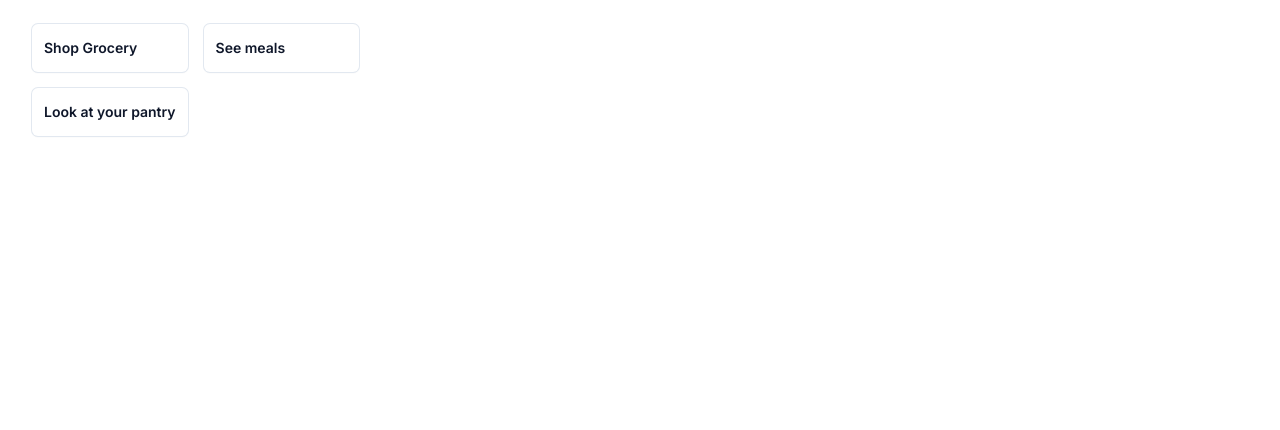
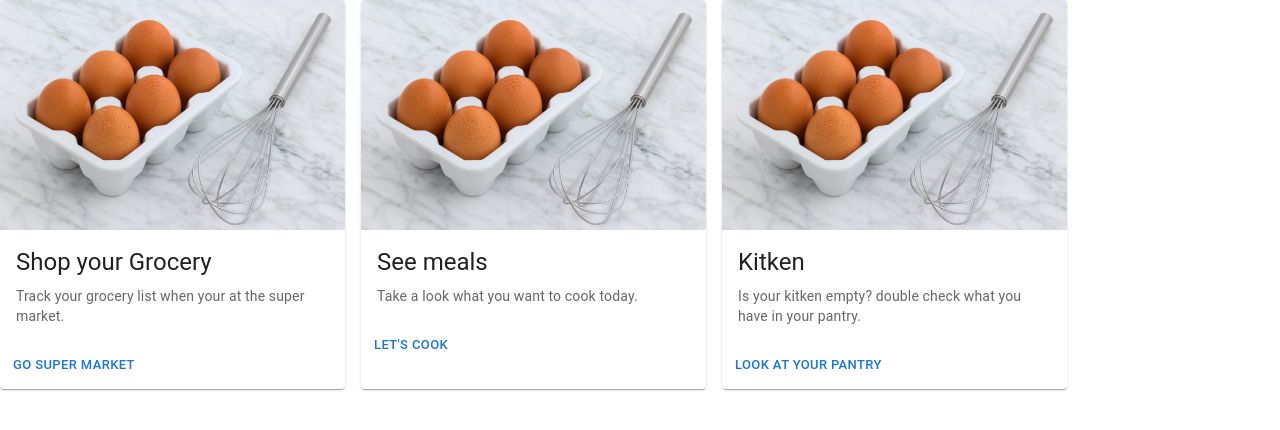
Before and after one commit to beto2do/mandado, a Next.js app: page / in a window 1280 px wide. Shown: the top 430 px of the page. Built offline with nearby package versions, Linux system fonts and the light colour scheme.

Commit message:
add dashboard tile

```diff
--- a/src/app/page.tsx
+++ b/src/app/page.tsx
@@ -1,32 +1,19 @@
-import Link from 'next/link'
-import Tile from '../models/tile'
-import { getTiles } from '../services/dashboard'
+import Tile from '../models/tile';
+import { getTiles } from '../services/dashboard';
+import DashboardTile from '../components/common/dashboard-tile'
 
 export default function Home() {
 
   const tiles: Tile[] = getTiles();
 
   const markupTiles = tiles.map((tile: Tile) => {
-    return (
-      <li className="group cursor-pointer rounded-md p-3 bg-white ring-1 ring-slate-200 shadow-sm hover:bg-blue-500 hover:ring-blue-500 hover:shadow-md dark:bg-slate-700 dark:ring-0 dark:highlight-white/10 dark:hover:bg-blue-500">
-        <Link href={tile.url}>
-          <dl className="grid sm:block lg:grid xl:block grid-cols-2 grid-rows-2 items-center">
-          <div>
-            <dt className="sr-only">{tile.name}</dt>
-            <dd className="group-hover:text-white font-semibold text-slate-900">
-            {tile.name}
-            </dd>
-          </div>
-          </dl>
-        </Link>
-      </li>
-    );
+    return <DashboardTile tile={tile}></DashboardTile>;
   });
   return (
-    <main className="flex justify-between">
-      <ul className="p-4 sm:px-8 sm:pt-6 sm:pb-8 lg:p-4 xl:px-8 xl:pt-6 xl:pb-8 grid grid-cols-1 sm:grid-cols-2 lg:grid-cols-1 xl:grid-cols-2 gap-4 text-sm leading-6">
+    <main>
+      <div className="flex gap-4">
         {markupTiles}
-      </ul>
+      </div>
     </main>
   )
 }
--- /dev/null
+++ b/src/components/common/dashboard-tile.tsx
@@ -0,0 +1,34 @@
+import Tile from '../../models/tile';
+import Card from '@mui/material/Card';
+import CardContent from '@mui/material/CardContent';
+import CardMedia from '@mui/material/CardMedia';
+import Typography from '@mui/material/Typography';
+import { Button, CardActionArea, CardActions } from '@mui/material';
+
+export default function DashboardTile({tile}: {tile:Tile}){
+    return(
+        <Card sx={{ maxWidth: 345 }}>
+        <CardActionArea>
+          <CardMedia
+            component="img"
+            height="140"
+            image={tile.imgUrl}
+            alt=""
+          />
+          <CardContent>
+            <Typography gutterBottom variant="h5" component="div">
+            {tile.title}
+            </Typography>
+            <Typography variant="body2" color="text.secondary">
+            {tile.content}
+            </Typography>
+          </CardContent>
+        </CardActionArea>
+        <CardActions>
+          <Button size="small" color="primary" href={tile.actionUrl}>
+            {tile.action}
+          </Button>
+        </CardActions>
+      </Card>
+    );
+}
--- a/src/services/dashboard.tsx
+++ b/src/services/dashboard.tsx
@@ -3,16 +3,25 @@ import Tile from '../models/tile'
 export function getTiles(): Tile[] {
     const tiles: Tile[] = [
         {
-          name: 'Shop Grocery',
-          url: '/shop'
+          title: 'Shop your Grocery',
+          content: 'Track your grocery list when your at the super market.',
+          action: 'Go super market',
+          imgUrl: '/eggs.jpg',
+          actionUrl: '/shop'
         },
         {
-          name: 'See meals',
-          url: '/meal'
+          title: 'See meals',
+          content: 'Take a look what you want to cook today.',
+          action: 'Let\'s cook',
+          imgUrl: '/eggs.jpg',
+          actionUrl: '/meal'
         },
         {
-          name: 'Look at your pantry',
-          url: '/pantry'
+          title: 'Kitken',
+          content: 'Is your kitken empty? double check what you have in your pantry.',
+          action: 'Look at your pantry',
+          imgUrl: '/eggs.jpg',
+          actionUrl: '/pantry'
         },
       ];
 
```
Also changed, not shown: src/models/tile.tsx (+5 -2 lines), public/eggs.jpg (added).
